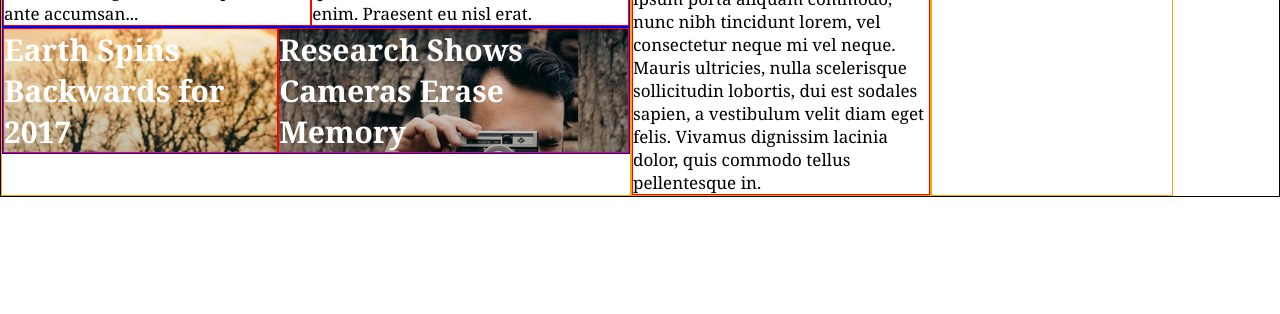
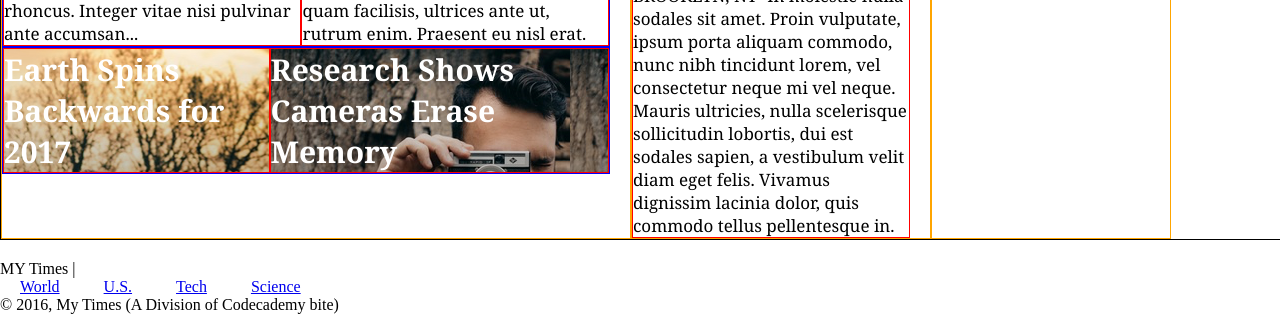
Before and after one commit to ahymoff/my-times, a plain HTML site: page index.html in a window 1280 px wide. Shown: the part 707-1021 px from the top of the page. Before the commit the page ends 904 px from the top, so only its background shows below. Drawn offline with Linux system fonts and the light colour scheme; files that its build step writes are made by us from their sources; files whose address does not match are found by name.

Commit message:
Adjust div structure.

```diff
--- a/Resources/CSS/style.css
+++ b/Resources/CSS/style.css
@@ -25,26 +25,31 @@ p {
 
 /* Column and Containers */
 
-.column1 {
-  flex-basis: 630px;
-  border: 1px solid orange;
-}
-
-.column2 {
-  flex-basis: 300px;
-  border: 1px solid orange;
-}
-
-.column3 {
-  flex-basis: 240px;
-  border: 1px solid orange;
-}
-
 .main-container {
   display: flex;
   border: 1px solid black;
   position: relative;
   top: 70px;
+  overflow: scroll;
+  width: 1300px;
+}
+
+.column1 {
+  width: 630px;
+  padding: 20px 20px 0 0;
+  border: 1px solid orange;
+}
+
+.column2 {
+  width: 300px;
+  padding: 20px 20px 0 0;
+  border: 1px solid orange;
+}
+
+.column3 {
+  width: 240px;
+  padding: 20px 20px 0 0;
+  border: 1px solid orange;
 }
 
 /* Header */
--- a/index.html
+++ b/index.html
@@ -85,7 +85,24 @@
       </div>
     </div>
 
+    <footer>
+      <div class="footer-line1">
+        <span>MY Times</span>
+        <span>|</span>
+        <div class="footer-nav">
+          <ul>
+            <li><a href="#">World</a></li>
+            <li><a href="#">U.S.</a></li>
+            <li><a href="#">Tech</a></li>
+            <li><a href="#">Science</a></li>
+          </ul>
+        </div>
+      </div>
 
+      <div class="footer-line2">
+        <span>&copy; 2016, My Times (A Division of Codecademy bite)</span>
+      </div>
+    </footer>
 
 
 
@@ -189,24 +206,7 @@
     </div>
 
 
-    <footer>
-      <div class="footer-line1">
-        <span>MY Times</span>
-        <span>|</span>
-        <div class="footer-nav">
-          <ul>
-            <li><a href="#">World</a></li>
-            <li><a href="#">U.S.</a></li>
-            <li><a href="#">Tech</a></li>
-            <li><a href="#">Science</a></li>
-          </ul>
-        </div>
-      </div>
 
-      <div class="footer-line2">
-        <span>&copy; 2016, My Times (A Division of Codecademy bite)</span>
-      </div>
-    </footer>
 
 -->
 
```
